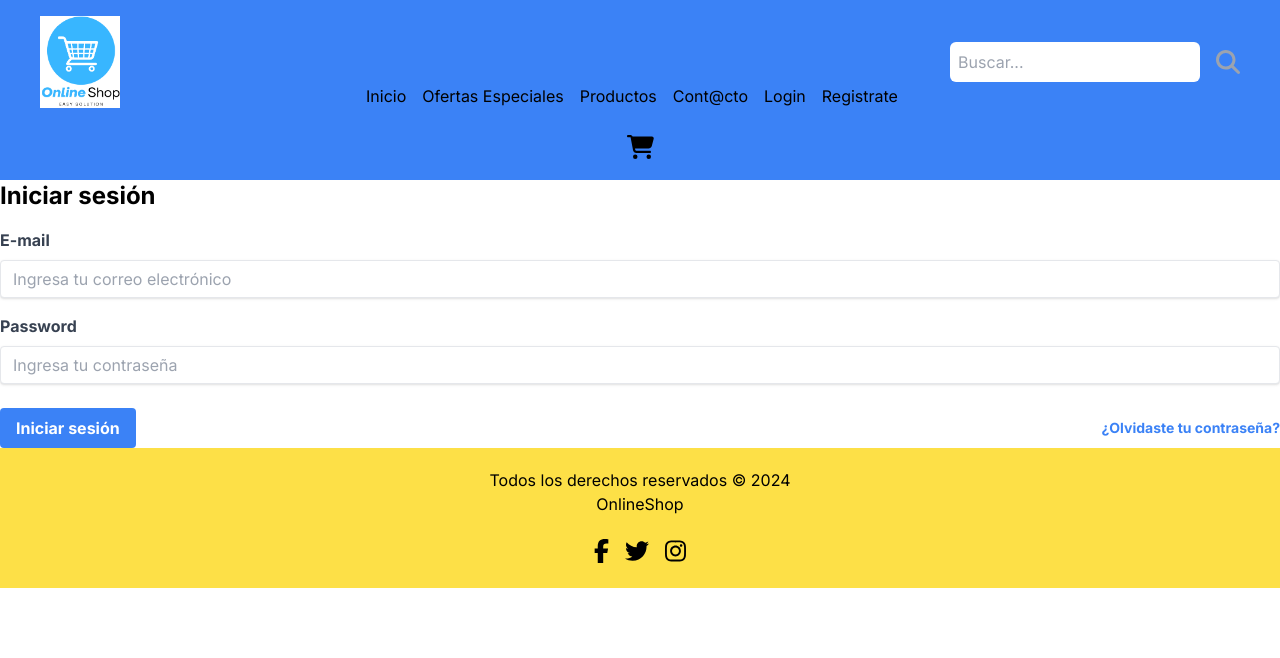
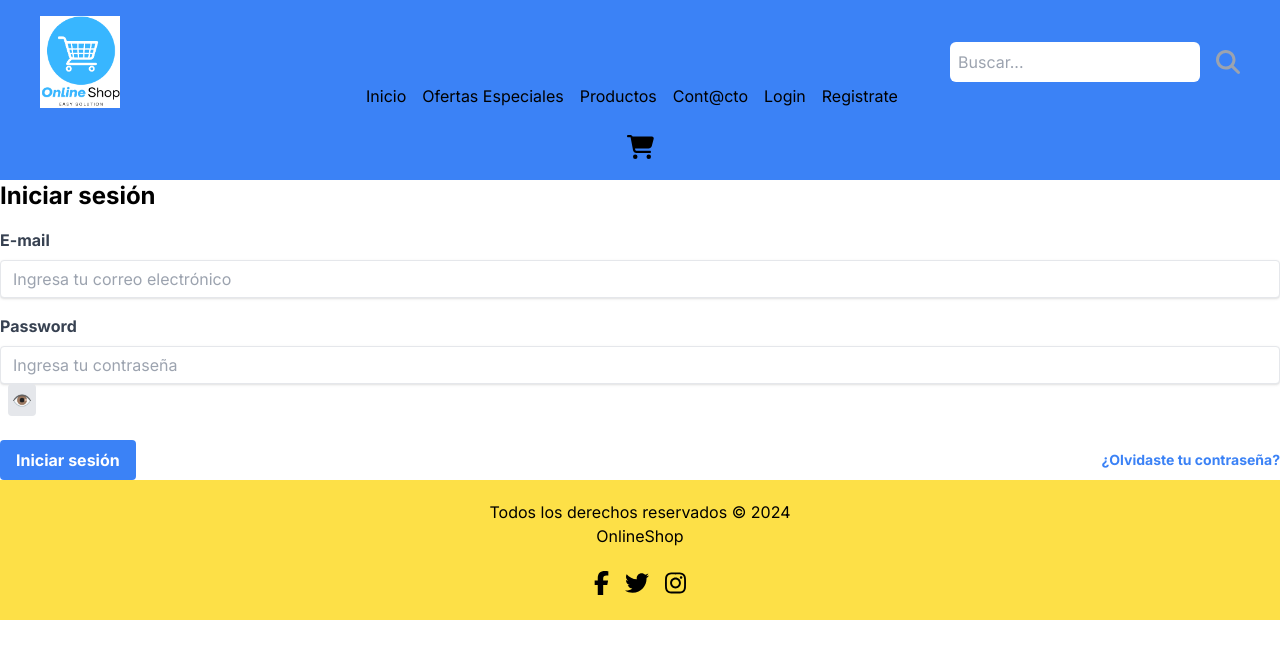
Before and after one commit to javier171717/ProyectoBibliotecaVirtual, a Next.js app in the folder front/: page /login in a window 1280 px wide. Shown: the top 658 px of the page. Built offline with nearby package versions, Linux system fonts and the light colour scheme.

Commit message:
Changes to be committed:

```diff
--- a/front/next.config.mjs
+++ b/front/next.config.mjs
@@ -8,6 +8,7 @@ const nextConfig = {
           hostname: 'http2.mlstatic.com',
           port: '',
           pathname: '/**',
+
         },
       ],
     },
--- a/front/src/components/card/Card.tsx
+++ b/front/src/components/card/Card.tsx
@@ -1,20 +1,20 @@
+"use client"
 import categoriesToPreLoad from "../../utils/categories";
 import { IProduct } from "@/app/types/index";
 import Image from "next/image";
 import Link from "next/link";
 
+
 const Card = ({ name, price, description, image, categoryId, stock }: IProduct) => {
   return (
-    <div className="flex flex-col items-center bg-gray-200 text-black p-4 border border-gray-300 rounded-lg shadow-md max-w-xs">
+    <div className="flex flex-col items-center bg-gray-200 text-black p-4 border border-gray-300 rounded-lg shadow-md max-w-xs mx-2">
       <div className="relative w-full h-48 mb-4 overflow-hidden">
         <Image
           src={image}
           alt={name}
-          layout="responsive"
-          width={300}
-          height={300}
-          objectFit="contain"
-          className="absolute inset-0 w-full h-full"
+          layout="fill"
+          objectFit="cover"
+          className="absolute inset-0"
         />
       </div>
       <h2 className="text-lg font-semibold mb-2 text-center">{name}</h2>
--- a/front/src/components/login/Login.tsx
+++ b/front/src/components/login/Login.tsx
@@ -4,6 +4,7 @@ import {useRouter} from 'next/navigation';
 
 
 const Login = () => {
+  const [showPassword, setShowPassword] = useState(false); // Agrega esta línea
   const router = useRouter()
   const [email, setEmail] = useState('');
   const [password, setPassword] = useState('');
@@ -53,7 +54,7 @@ const Login = () => {
     Password
   </label>
   <input
-            type="password"
+    type={showPassword ? "text" : "password"}
     id="password"
     placeholder="Ingresa tu contraseña"
     value={password}
@@ -61,7 +62,16 @@ const Login = () => {
     className="shadow appearance-none border rounded w-full py-2 px-3 text-gray-700 leading-tight focus:outline-none focus:shadow-outline"
     required
   />
+  <button
+    type="button"
+    onClick={() => setShowPassword(!showPassword)}
+    aria-label={showPassword ? "Ocultar contraseña" : "Mostrar contraseña"}
+    className="bg-gray-200 hover:bg-gray-300 rounded p-1 ml-2"
+  >
+    {showPassword ? "🙈" : "👁️"}
+  </button>
 </div>
+
         <div className="flex items-center justify-between">
           <button
             className="bg-blue-500 hover:bg-blue-700 text-white font-bold py-2 px-4 rounded focus:outline-none focus:shadow-outline"
```
Lines whose indentation alone changed are shown as unchanged.
